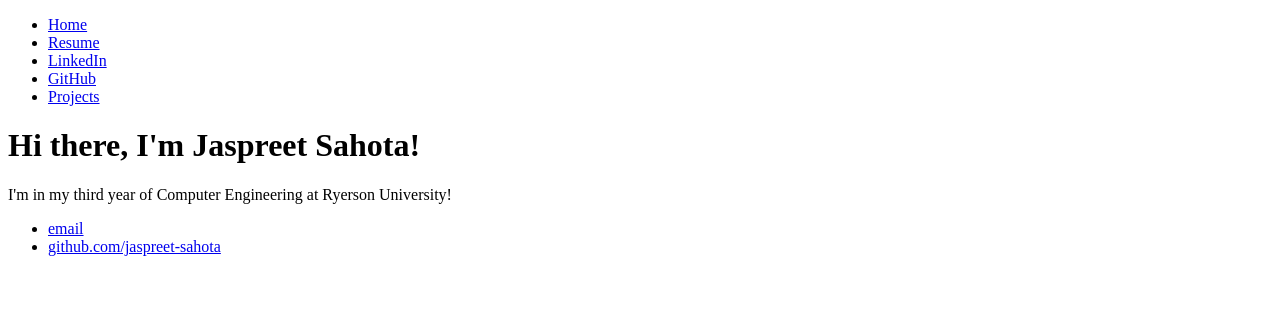
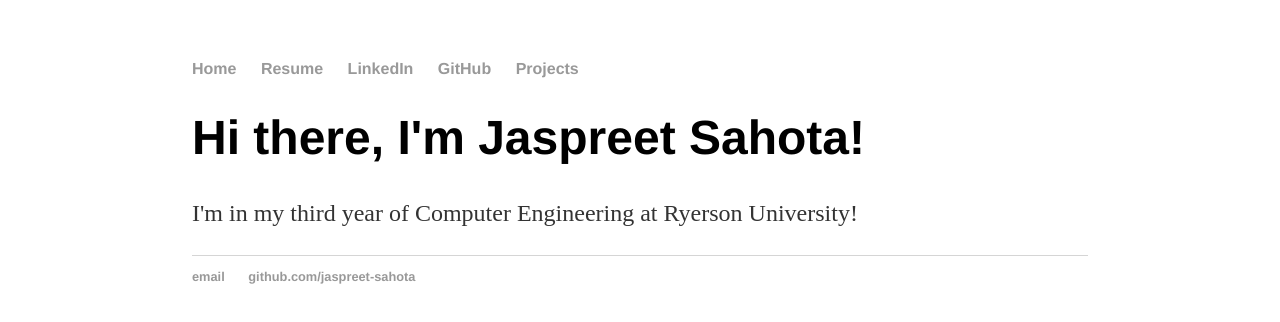
Before and after one commit to Jaspreet-Sahota/jaspreet-sahota.github.io, a plain HTML site: page index.html in a window 1280 px wide. Drawn offline with Linux system fonts and the light colour scheme; files that its build step writes are made by us from their sources.

Commit message:
Update index.html

```diff
--- a/index.html
+++ b/index.html
@@ -2,6 +2,8 @@
 <html>
 	<head>
 		<title>Jaspreet Sahota</title>
+		<!-- Link to Main Stylesheet -->
+		<link rel="stylesheet" type="text/css" href="/css/main.css">
 	</head>
 	<body>
 		<nav>
```
